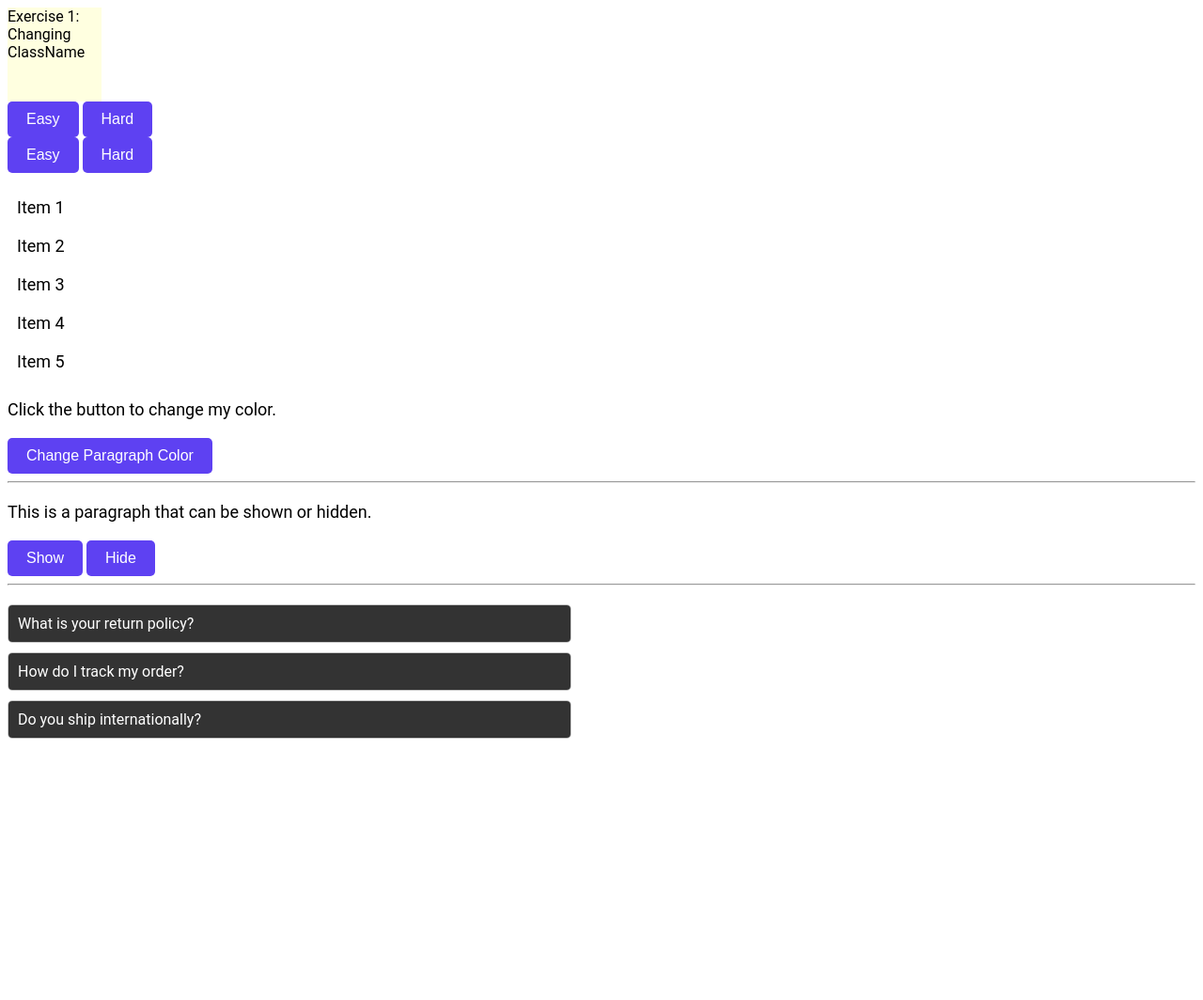
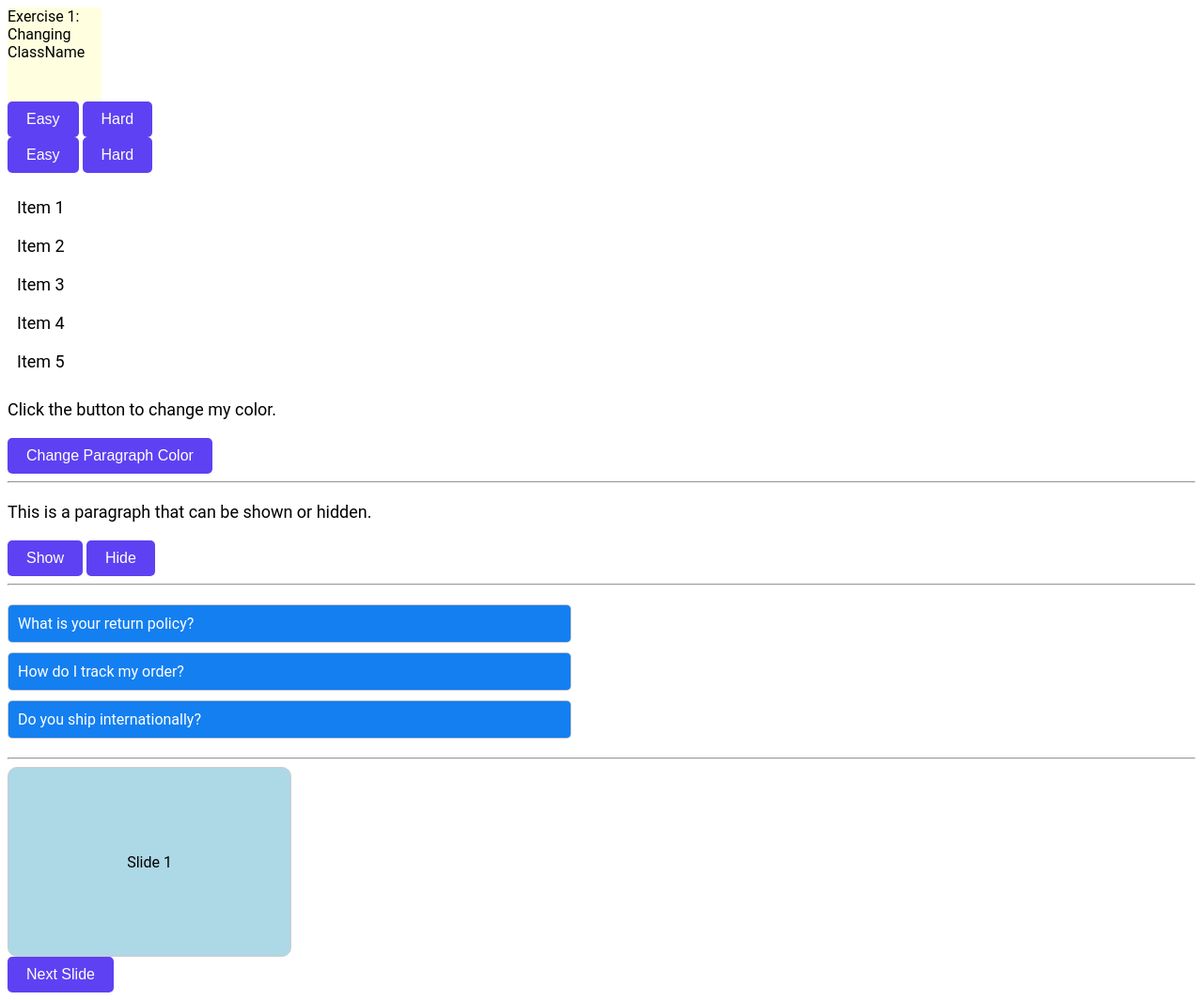
Before and after one commit to dewi-xaltius/javascript-exercises, a plain HTML site: page module4/mod4-exercise2.html in a window 1280 px wide. Shown: the whole page at 94% size. Before the commit the page ends 806 px from the top, so only its background shows below. Drawn offline with Linux system fonts and the light colour scheme.

Commit message:
add exercise for slide using CSS transition

```diff
--- a/module4/mod4-exercise2.css
+++ b/module4/mod4-exercise2.css
@@ -65,7 +65,7 @@ button {
 /* Styling for each question */
 .faq-question {
   padding: 10px;                   /* Adds padding inside the question box */
-  background-color: #333;          /* Sets a dark background color */
+  background-color: #147ff1;          /* Sets a background color */
   color: white;                    /* Sets the text color to white */
   cursor: pointer;                 /* Changes the cursor to a pointer on hover */
 }
@@ -83,3 +83,28 @@ button {
   margin: 0;                       /* Removes default margin */
   background-color: white;         /* Sets a white background color */
 }
+
+/* Exercise 5 */
+/* Styling for the slide */
+.slide {
+  width: 300px;                    /* Sets the width of the slide */
+  height: 200px;                   /* Sets the height of the slide */
+  background-color: lightblue;     /* Sets a light blue background color */
+  display: flex;                   /* Uses flexbox layout for centering text */
+  align-items: center;             /* Centers text vertically */
+  justify-content: center;         /* Centers text horizontally */
+  border: 1px solid #ccc;          /* Adds a light grey border */
+  border-radius: 10px;             /* Rounds the corners of the slide */
+  transition: transform 0.5s ease-out; /* Adds a smooth transition for the transform property */
+}
+
+/* Keyframes for sliding out the slide */
+@keyframes slideOut {
+  0% { transform: translateX(0); }     /* Initial position of the slide */
+  100% { transform: translateX(100%); }/* Final position of the slide */
+}
+
+/* Applying the slide-out animation */
+.slide-out {
+  animation: slideOut 0.5s forwards;  /* Applies the slideOut keyframes animation */
+}
--- a/module4/mod4-exercise2.html
+++ b/module4/mod4-exercise2.html
@@ -64,6 +64,13 @@
           </div>
         </div>
     </div>
+    <hr>
+
+    <!-- Exercise 5: Animated slide transition -->
+    <div id="slide" class="slide">Slide 1</div>
+    <button onclick="document.getElementById('slide').classList.add('slide-out')">Next Slide</button>
+
+
 </body>
     <!-- Script  -->
     <script src="mod4-exercise2.js"></script>
```
